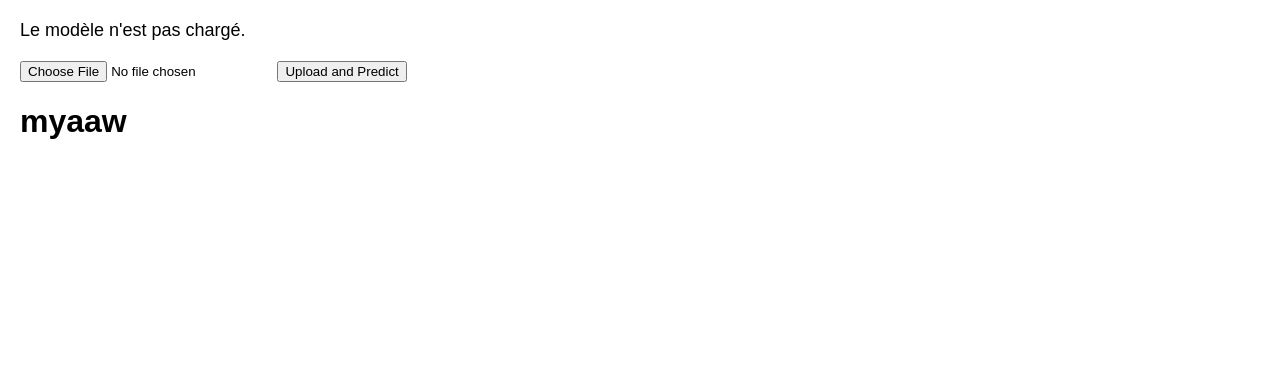
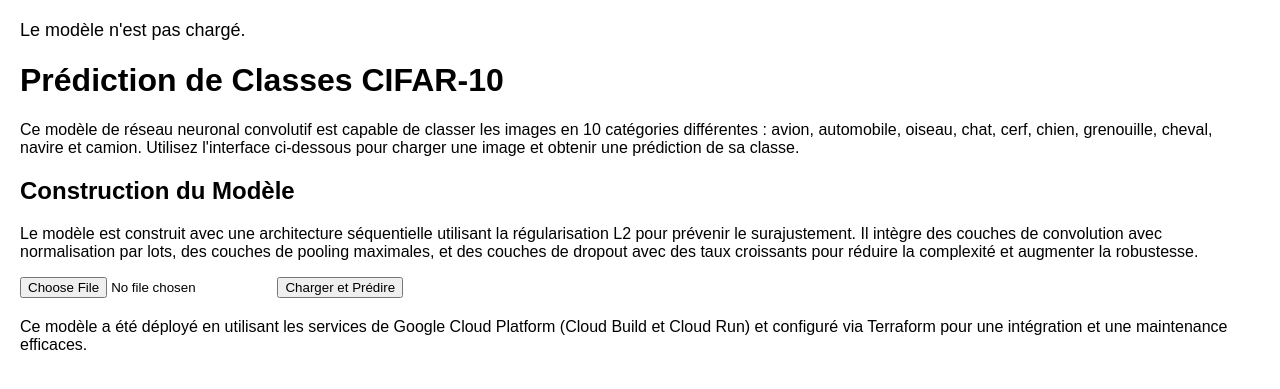
Before and after one commit to RaniaDjem/Classificationmodel, a FastAPI app: page / in a window 1280 px wide. Shown: the top 389 px of the page. Run offline with FastAPI, Linux system fonts and the light colour scheme.

Commit message:
MAJ de l'indexe.html

```diff
--- a/templates/index.html
+++ b/templates/index.html
@@ -3,26 +3,40 @@
 <head>
     <meta charset="UTF-8">
     <meta name="viewport" content="width=device-width, initial-scale=1.0">
-    <title>Model de predictioN</title>
+    <title>Prédiction de Classes CIFAR-10</title>
     <link rel="stylesheet" href="/static/styles.css">
 </head>
 <body>
     <div id="status"></div>
 
+    <!-- Titre Principal et Description du Modèle -->
+    <header>
+        <h1>Prédiction de Classes CIFAR-10</h1>
+        <p>Ce modèle de réseau neuronal convolutif est capable de classer les images en 10 catégories différentes : avion, automobile, oiseau, chat, cerf, chien, grenouille, cheval, navire et camion. Utilisez l'interface ci-dessous pour charger une image et obtenir une prédiction de sa classe.</p>
+    </header>
+
+    <!-- Description détaillée de la construction du modèle -->
+    <section>
+        <h2>Construction du Modèle</h2>
+        <p>Le modèle est construit avec une architecture séquentielle utilisant la régularisation L2 pour prévenir le surajustement. Il intègre des couches de convolution avec normalisation par lots, des couches de pooling maximales, et des couches de dropout avec des taux croissants pour réduire la complexité et augmenter la robustesse.</p>
+    </section>
+
     <!-- Formulaire pour télécharger l'image -->
     <form id="uploadForm" enctype="multipart/form-data">
         <input type="file" id="fileInput" name="file" accept="image/*">
-        <button type="submit">Upload and Predict</button>
-        <h1>myaaw</h1>
+        <button type="submit">Charger et Prédire</button>
     </form>
 
-    <!-- Afficher l'image téléchargée -->
+    <!-- Afficher l'image téléchargée et la prédiction -->
     <div id="imageContainer">
-        <img id="uploadedImage" src="" alt="Uploaded Image" style="display:none; max-width:100%; height:auto;">
+        <img id="uploadedImage" src="" alt="Uploaded Image" style="display:none; max-width:500px; height:auto;">
     </div>
+    <div id="prediction"></div>
 
-    <!-- Afficher la prédiction -->
-    <div id="prediction"></div>
+    <!-- Information sur le déploiement -->
+    <footer>
+        <p>Ce modèle a été déployé en utilisant les services de Google Cloud Platform (Cloud Build et Cloud Run) et configuré via Terraform pour une intégration et une maintenance efficaces.</p>
+    </footer>
 
     <script>
         // Vérifier le statut du modèle
@@ -32,8 +46,8 @@
                 document.getElementById('status').innerText = data.message;
             })
             .catch(error => {
-                document.getElementById('status').innerText = 'Error loading status';
-                console.error('Error:', error);
+                document.getElementById('status').innerText = 'Erreur lors du chargement du statut';
+                console.error('Erreur:', error);
             });
 
         // Gérer la soumission du formulaire et l'affichage de l'image et de la prédiction
@@ -58,7 +72,7 @@
                     });
 
                     const result = await response.json();
-                    document.getElementById('prediction').innerText = 'Predicted class: ' + result.predicted_class;
+                    document.getElementById('prediction').innerText = 'Classe Prédite: ' + result.predicted_class;
                 };
                 reader.readAsDataURL(file);
             }
```
